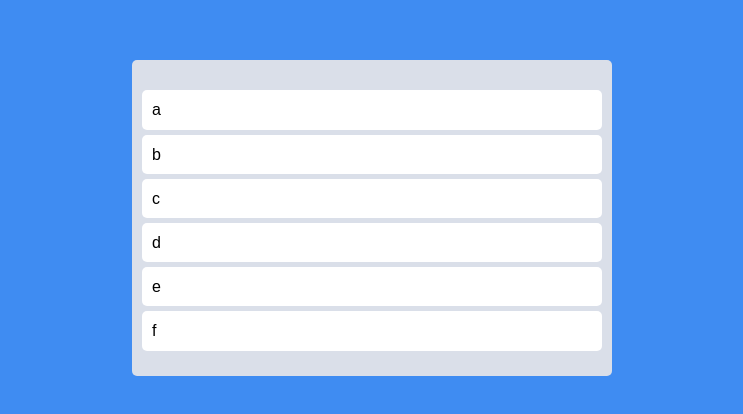
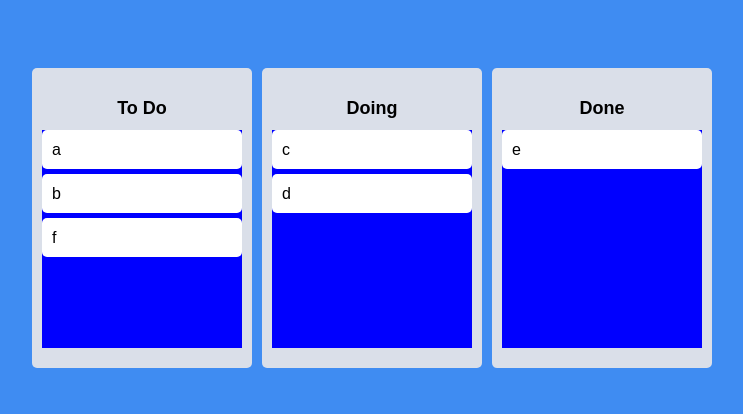
Before and after one commit to chae-chae/react-todo-app, a React (Create React App) app: page / in a window 1280 px wide. Shown: the part 182-596 px from the top of the page, without its empty margins (268-1011 px from the left). Built offline with nearby package versions, Linux system fonts and the light colour scheme.

Commit message:
multiple board movement

```diff
--- a/src/App.tsx
+++ b/src/App.tsx
@@ -7,11 +7,12 @@
 import { useRecoilState } from "recoil";
 import styled from "styled-components";
 import { toDoState } from "./atoms";
+import Board from "./Components/Board";
 import DraggableCard from "./Components/DraggableCard";
 
 const Wrapper = styled.div`
   display: flex;
-  max-width: 480px;
+  max-width: 680px;
   width: 100%;
   margin: 0 auto;
   justify-content: center;
@@ -22,52 +23,49 @@
 const Boards = styled.div`
   display: grid;
   width: 100%;
-  grid-template-columns: repeat(1, 1fr);
+  gap: 10px;
+  grid-template-columns: repeat(3, 1fr);
 `;
-
-const Board = styled.div`
-  padding: 20px 10px;
-  padding-top: 30px;
-  background-color: ${(props) => props.theme.boardColor};
-  border-radius: 5px;
-  min-height: 200px;
-`;
-
-const toDos = ["a", "b", "c", "d", "e", "f"];
 
 function App() {
   const [toDos, setToDos] = useRecoilState(toDoState);
-  const onDragEnd = ({ draggableId, destination, source }: DropResult) => {
+  const onDragEnd = (info: DropResult) => {
+    const { destination, draggableId, source } = info;
     if (!destination) return;
-    setToDos((oldToDos) => {
-      const toDosCopy = [...oldToDos];
-      // 1) Delete item on source.index
-      console.log("Delete item on", source.index);
-      console.log(toDosCopy);
-      toDosCopy.splice(source.index, 1);
-      console.log("Deleted item");
-      console.log(toDosCopy);
-      // 2) Put back the item on the destination.index
-      console.log("Put back", draggableId, "on ", destination.index);
-      toDosCopy.splice(destination?.index, 0, draggableId);
-      console.log(toDosCopy);
-      return toDosCopy;
-    });
+    if (destination?.droppableId === source.droppableId) {
+      // same board movement
+      setToDos((allBoards) => {
+        const boardCopy = [...allBoards[source.droppableId]];
+        boardCopy.splice(source.index, 1);
+        boardCopy.splice(destination?.index, 0, draggableId);
+        return {
+          ...allBoards,
+          [source.droppableId]: boardCopy,
+        };
+      });
+    }
+    if (destination.droppableId !== source.droppableId) {
+      // cross board movement
+      setToDos((allBoards) => {
+        const sourceBoard = [...allBoards[source.droppableId]];
+        const destinationBoard = [...allBoards[destination.droppableId]];
+        sourceBoard.splice(source.index, 1);
+        destinationBoard.splice(destination.index, 0, draggableId);
+        return {
+          ...allBoards,
+          [source.droppableId]: sourceBoard,
+          [destination.droppableId]: destinationBoard,
+        };
+      });
+    }
   };
   return (
     <DragDropContext onDragEnd={onDragEnd}>
       <Wrapper>
         <Boards>
-          <Droppable droppableId="one">
-            {(magic) => (
-              <Board ref={magic.innerRef} {...magic.droppableProps}>
-                {toDos.map((toDo, index) => (
-                  <DraggableCard key={toDo} index={index} toDo={toDo} />
-                ))}
-                {magic.placeholder}
-              </Board>
-            )}
-          </Droppable>
+          {Object.keys(toDos).map((boardId) => (
+            <Board boardId={boardId} key={boardId} toDos={toDos[boardId]} />
+          ))}
         </Boards>
       </Wrapper>
     </DragDropContext>
--- /dev/null
+++ b/src/Components/Board.tsx
@@ -0,0 +1,50 @@
+import { Droppable } from "react-beautiful-dnd";
+import styled from "styled-components";
+import DraggableCard from "./DraggableCard";
+
+const Wrapper = styled.div`
+  padding: 20px 10px;
+  padding-top: 30px;
+  background-color: ${(props) => props.theme.boardColor};
+  border-radius: 5px;
+  min-height: 300px;
+  display: flex;
+  flex-direction: column;
+`;
+
+const Title = styled.h2`
+  text-align: center;
+  font-weight: 600;
+  margin-bottom: 10px;
+  font-size: 18px;
+`;
+
+const Area = styled.div`
+  background-color: blue;
+  flex-grow: 1;
+`;
+
+interface IBoardProps {
+  toDos: string[];
+  boardId: string;
+}
+
+function Board({ toDos, boardId }: IBoardProps) {
+  return (
+    <Wrapper>
+      <Title>{boardId}</Title>
+      <Droppable droppableId={boardId}>
+        {(magic) => (
+          <Area ref={magic.innerRef} {...magic.droppableProps}>
+            {toDos.map((toDo, index) => (
+              <DraggableCard key={toDo} index={index} toDo={toDo} />
+            ))}
+            {magic.placeholder}
+          </Area>
+        )}
+      </Droppable>
+    </Wrapper>
+  );
+}
+
+export default Board;
--- a/src/atoms.tsx
+++ b/src/atoms.tsx
@@ -1,7 +1,15 @@
 import { atom, selector } from "recoil";
 import { recoilPersist } from "recoil-persist";
 
-export const toDoState = atom({
+interface IToDoState {
+  [key: string]: string[];
+}
+
+export const toDoState = atom<IToDoState>({
   key: "toDo",
-  default: ["a", "b", "c", "d", "e", "f"],
+  default: {
+    "To Do": ["a", "b", "f"],
+    Doing: ["c", "d"],
+    Done: ["e"],
+  },
 });
```
